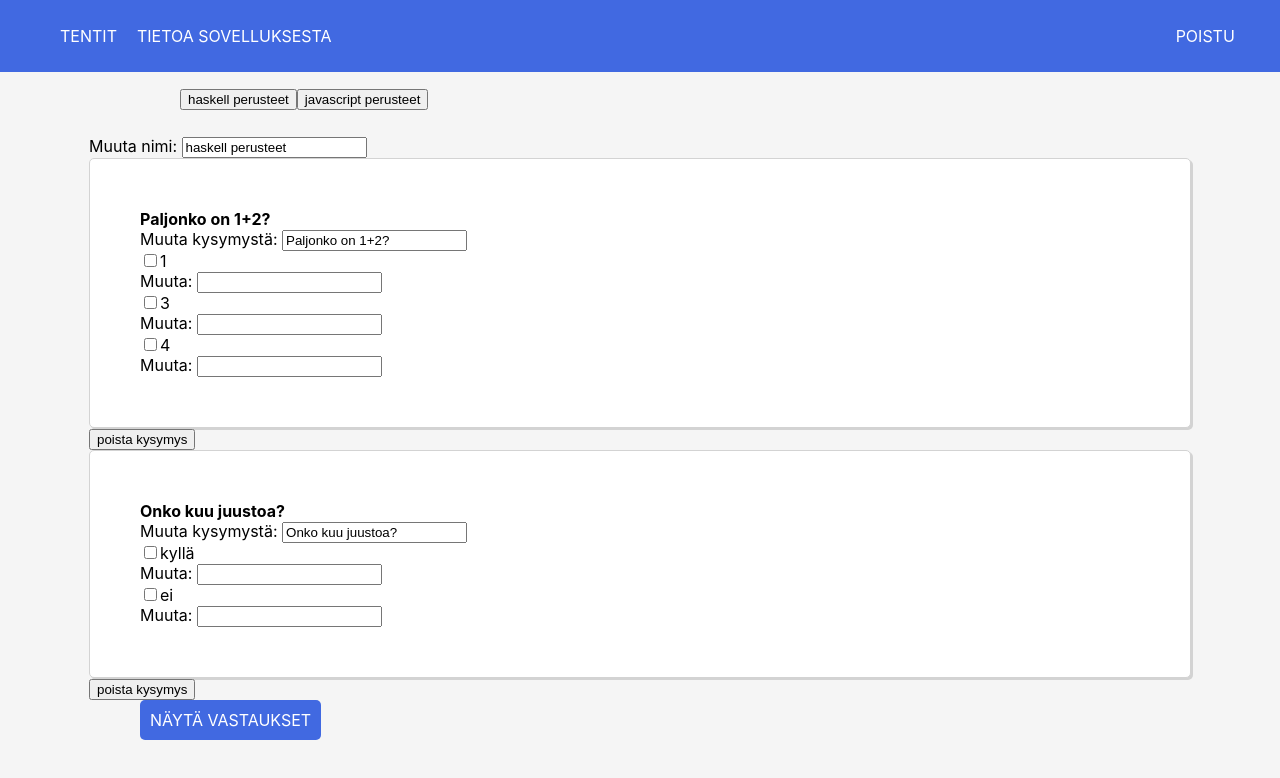
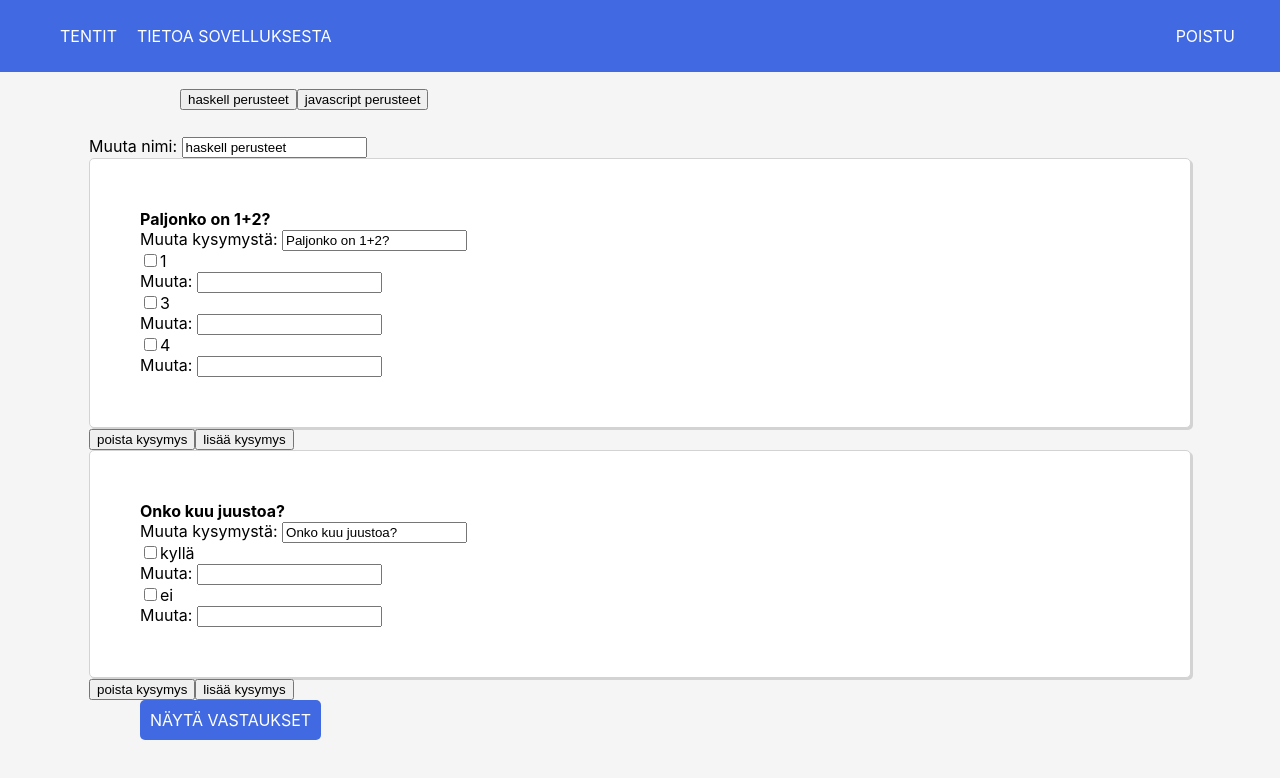
Before and after one commit to ansofik/tenttisovellus, a React (Create React App) app: page / in a window 1280 px wide. Shown: the top 778 px of the page. Built offline with nearby package versions, Linux system fonts and the light colour scheme.

Commit message:
add adding questions

```diff
--- a/src/App.js
+++ b/src/App.js
@@ -53,15 +53,6 @@ function reducer(state, action) {
         save: true
       };
 
-    case 'DELETE_QUESTION':
-      return {
-        ...state,
-        exams: state.exams.map((exam, i) => (i == action.payload.examIndex ? {
-          ...exam, questions: exam.questions.filter((question, i) => i != action.payload.questionIndex)
-        } : exam)),
-        save: true
-      };
-
     case 'ANSWER_CHANGED':
       return {
         ...state,
@@ -72,6 +63,26 @@ function reducer(state, action) {
         } : exam)),
         save: true
       };
+
+    case 'DELETE_QUESTION':
+      return {
+        ...state,
+        exams: state.exams.map((exam, i) => (i == action.payload.examIndex ? {
+          ...exam, questions: exam.questions.filter((question, i) => i != action.payload.questionIndex)
+        } : exam)),
+        save: true
+      };
+
+    case 'ADD_QUESTION': {
+      const newQuestion = { question: "q", answers: ["a", "a"], indexOfCorrectAns: 0 };
+      return {
+        ...state,
+        exams: state.exams.map((exam, i) => (i == action.payload.examIndex ? {
+          ...exam, questions: [...exam.questions.slice(0, action.payload.questionIndex + 1), newQuestion, ...exam.questions.slice(action.payload.questionIndex + 1)]
+        } : exam)),
+        save: true
+      };
+    }
 
     case 'INIT_DATA':
       return { ...action.payload, initialized: true };
--- a/src/Question.js
+++ b/src/Question.js
@@ -32,6 +32,15 @@ const Question = (props) => {
           }
         })
       }}>poista kysymys</button>
+      <button type="button" onClick={(event) => {
+        props.dispatch({
+          type: 'ADD_QUESTION',
+          payload: {
+            examIndex: props.examIndex,
+            questionIndex: props.questionIndex
+          }
+        })
+      }}>lisää kysymys</button>
     </div>
   );
 }
```
